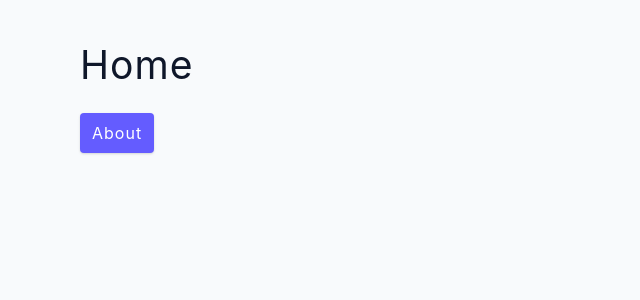
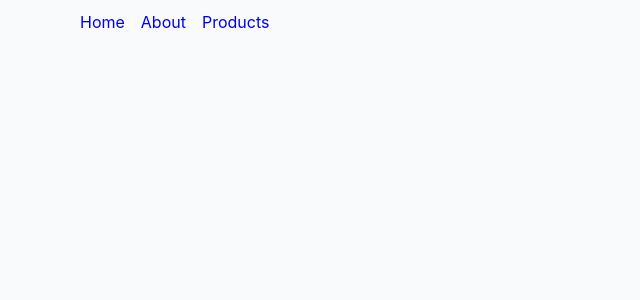
Before and after one commit to makawy7/react-router-tutorial, a React (Create React App) app: page / in a window 1280 px wide. Shown: the top 300 px of the page, without its empty margins (0-640 px from the left). Built offline with nearby package versions, Linux system fonts and the light colour scheme.

Commit message:
nested routes

```diff
--- a/src/App.js
+++ b/src/App.js
@@ -8,10 +8,11 @@ function App() {
   return (
     <BrowserRouter>
       <Routes>
-        <Route path="/" element={<Home />} />
-        <Route path="/about" element={<About />} />
-        <Route path="/products" element={<Products />} />
-        <Route path="*" element={<NotFound />} />
+        <Route path="/" element={<Home />}>
+          <Route path="about" element={<About />} />
+          <Route path="products" element={<Products />} />
+          <Route path="*" element={<NotFound />} />
+        </Route>
       </Routes>
     </BrowserRouter>
   );
--- /dev/null
+++ b/src/components/Navbar.js
@@ -0,0 +1,13 @@
+import { Link } from "react-router-dom";
+
+function Navbar() {
+  return (
+    <nav className="navbar">
+      <Link to="/">Home</Link>
+      <Link to="/about">About</Link>
+      <Link to="/products">Products</Link>
+    </nav>
+  );
+}
+
+export default Navbar;
--- a/src/pages/Home.js
+++ b/src/pages/Home.js
@@ -1,13 +1,14 @@
-import { Link, link } from "react-router-dom";
+import { Outlet } from "react-router-dom";
+import Navbar from "../components/Navbar";
 
 function Home() {
   return (
-    <section className="section">
-      <h2>Home</h2>
-      <Link to="/about" className="btn">
-        About
-      </Link>
-    </section>
+    <>
+      <Navbar />
+      <section className="section">
+        <Outlet />
+      </section>
+    </>
   );
 }
 
--- a/src/pages/Products.js
+++ b/src/pages/Products.js
@@ -1,7 +1,12 @@
+import { Link } from "react-router-dom";
+
 function Products() {
   return (
     <section className="section">
       <h2>Products</h2>
+      <Link to="/" className="btn">
+        Back Home
+      </Link>
     </section>
   );
 }
```
